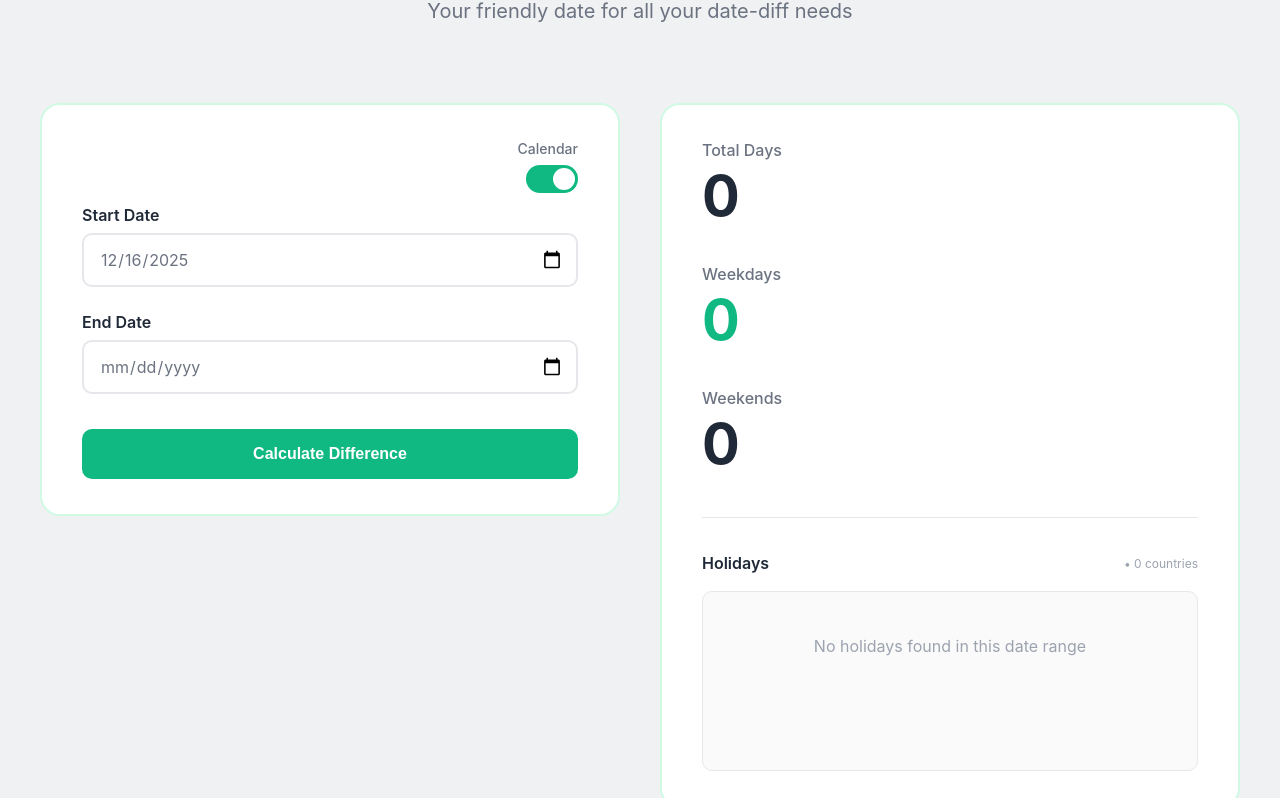
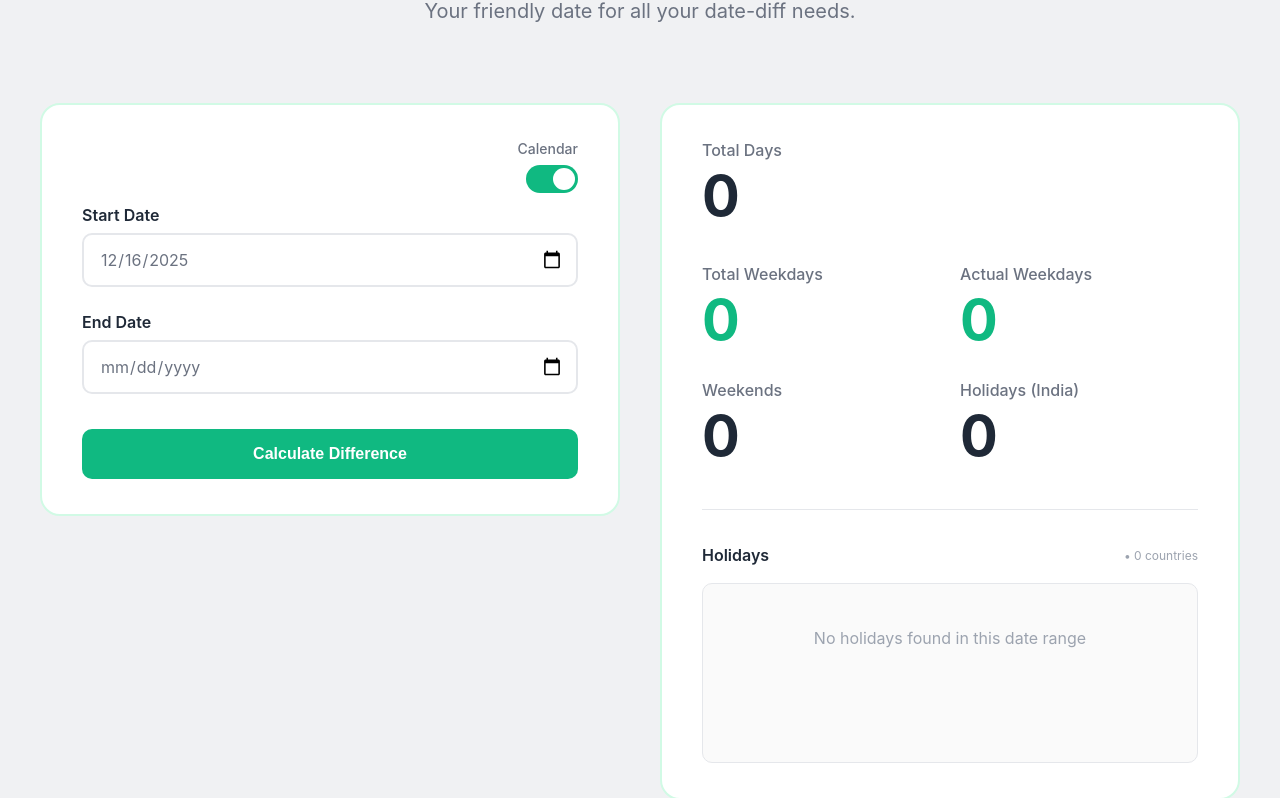
Before and after one commit to neerjax/datediff, a plain HTML site: page index.html in a window 1280 px wide. Shown: the part 176-974 px from the top of the page. Drawn offline with Linux system fonts and the light colour scheme.

Commit message:
Update DateDiff UI layout and counts

```diff
--- a/index.html
+++ b/index.html
@@ -259,6 +259,17 @@
             margin-bottom: 40px;
         }
 
+        .result-row {
+            display: flex;
+            gap: 20px;
+            margin-bottom: 32px;
+        }
+
+        .result-group.inline {
+            flex: 1;
+            margin-bottom: 0;
+        }
+
         .result-label {
             font-size: 16px;
             color: #6b7280;
@@ -470,9 +481,9 @@
         <!-- Title -->
         <div class="title-section">
             <h1 class="main-title">
-                <span class="title-date">Date</span><span class="title-diff">-Diff</span>
+                <span class="title-date">Date</span><span class="title-diff">Diff</span>
             </h1>
-            <p class="tagline">Your friendly date for all your date-diff needs</p>
+            <p class="tagline">Your friendly date for all your date-diff needs.</p>
         </div>
 
         <!-- Cards -->
@@ -518,16 +529,28 @@
                     <div class="result-value" id="totalDays">97</div>
                 </div>
 
-                <!-- Weekdays -->
-                <div class="result-group">
-                    <div class="result-label">Weekdays</div>
-                    <div class="result-value green" id="weekdays">92</div>
+                <!-- Total / Actual Weekdays Row -->
+                <div class="result-row">
+                    <div class="result-group inline">
+                        <div class="result-label">Total Weekdays</div>
+                        <div class="result-value green" id="weekdays">92</div>
+                    </div>
+                    <div class="result-group inline">
+                        <div class="result-label">Actual Weekdays</div>
+                        <div class="result-value green" id="actualWeekdays">92</div>
+                    </div>
                 </div>
 
-                <!-- Weekends -->
-                <div class="result-group">
-                    <div class="result-label">Weekends</div>
-                    <div class="result-value" id="weekends">13</div>
+                <!-- Weekends / Holidays Row -->
+                <div class="result-row">
+                    <div class="result-group inline">
+                        <div class="result-label">Weekends</div>
+                        <div class="result-value" id="weekends">13</div>
+                    </div>
+                    <div class="result-group inline">
+                        <div class="result-label">Holidays (India)</div>
+                        <div class="result-value" id="holidaysCount">0</div>
+                    </div>
                 </div>
 
                 <!-- Holidays -->
@@ -762,7 +785,14 @@
             document.getElementById('weekends').textContent = weekends;
 
             // Update holidays
-            updateHolidays(startDate, endDate);
+            const holidayCounts = updateHolidays(startDate, endDate);
+            const indiaHolidayCount = holidayCounts.indiaTotal;
+            const indiaWeekdayHolidayCount = holidayCounts.indiaWeekdayTotal;
+
+            document.getElementById('holidaysCount').textContent = indiaHolidayCount;
+
+            const actualWeekdays = Math.max(weekdays - indiaWeekdayHolidayCount, 0);
+            document.getElementById('actualWeekdays').textContent = actualWeekdays;
         }
 
         function updateHolidays(startDate, endDate) {
@@ -770,6 +800,8 @@
             let html = '';
             let countryCount = 0;
             let hasWeekdayHoliday = false;
+            let indiaHolidayCount = 0;
+            let indiaWeekdayHolidayCount = 0;
 
             // Helper function to check if date is a weekday
             function isWeekday(date) {
@@ -785,11 +817,15 @@
 
             if (indiaHolidays.length > 0) {
                 countryCount++;
+                indiaHolidayCount = indiaHolidays.length;
                 html += '<div class="country-section"><div class="country-flag">🇮🇳</div>';
                 indiaHolidays.forEach(h => {
                     const hDate = new Date(h.date);
                     const weekday = isWeekday(hDate);
-                    if (weekday) hasWeekdayHoliday = true;
+                    if (weekday) {
+                        hasWeekdayHoliday = true;
+                        indiaWeekdayHolidayCount++;
+                    }
                     const asterisk = weekday ? ' *' : '';
                     html += `<div class="holiday-item">• <span class="holiday-date">${formatDateDisplay(hDate)}${asterisk}</span> / ${h.name}</div>`;
                 });
@@ -827,6 +863,8 @@
 
             holidaysBox.innerHTML = html;
             document.querySelector('.holidays-subtitle').textContent = `• ${countryCount} ${countryCount === 1 ? 'country' : 'countries'}`;
+
+            return { indiaTotal: indiaHolidayCount, indiaWeekdayTotal: indiaWeekdayHolidayCount };
         }
 
         // Initialize on load
@@ -848,6 +886,8 @@
             document.getElementById('totalDays').textContent = '0';
             document.getElementById('weekdays').textContent = '0';
             document.getElementById('weekends').textContent = '0';
+            document.getElementById('holidaysCount').textContent = '0';
+            document.getElementById('actualWeekdays').textContent = '0';
             document.getElementById('holidaysBox').innerHTML = '<div style="text-align: center; color: #9ca3af; padding: 20px;">No holidays found in this date range</div>';
             document.querySelector('.holidays-subtitle').textContent = '• 0 countries';
         });
```
